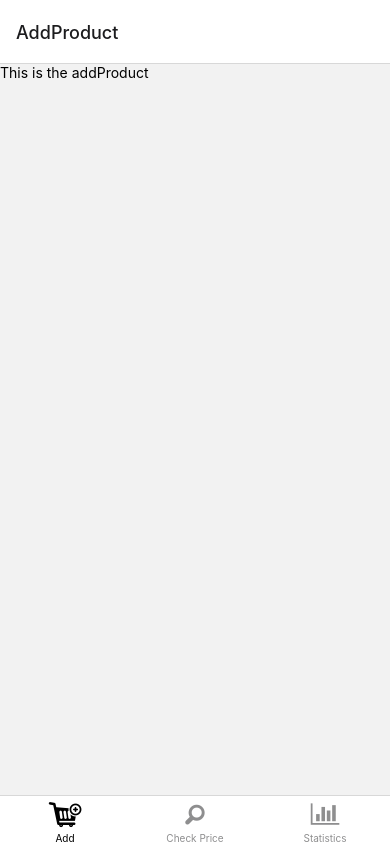
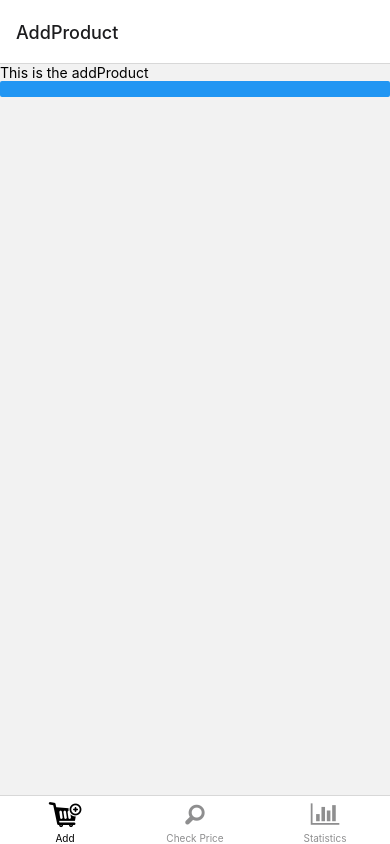
Before and after one commit to Vince10041/Grocery_Helper, a React Native app: screen / in a window 390 px wide. Built offline with nearby package versions, Linux system fonts and the light colour scheme.

Commit message:
Testing commit with new account

```diff
--- a/screens/AddProduct.js
+++ b/screens/AddProduct.js
@@ -1,11 +1,12 @@
 // --- Importing libraries ---
 import React from "react";
-import { StyleSheet, Text, View, Image, SafeAreaView } from 'react-native';
+import { StyleSheet, Text, View, Image, SafeAreaView, Button } from 'react-native';
 
 function AddProduct () {
     return (
         <SafeAreaView style={styles}>
             <Text>This is the addProduct</Text>
+            <Button>Click Me</Button>
         </SafeAreaView>
     );
 }
```
